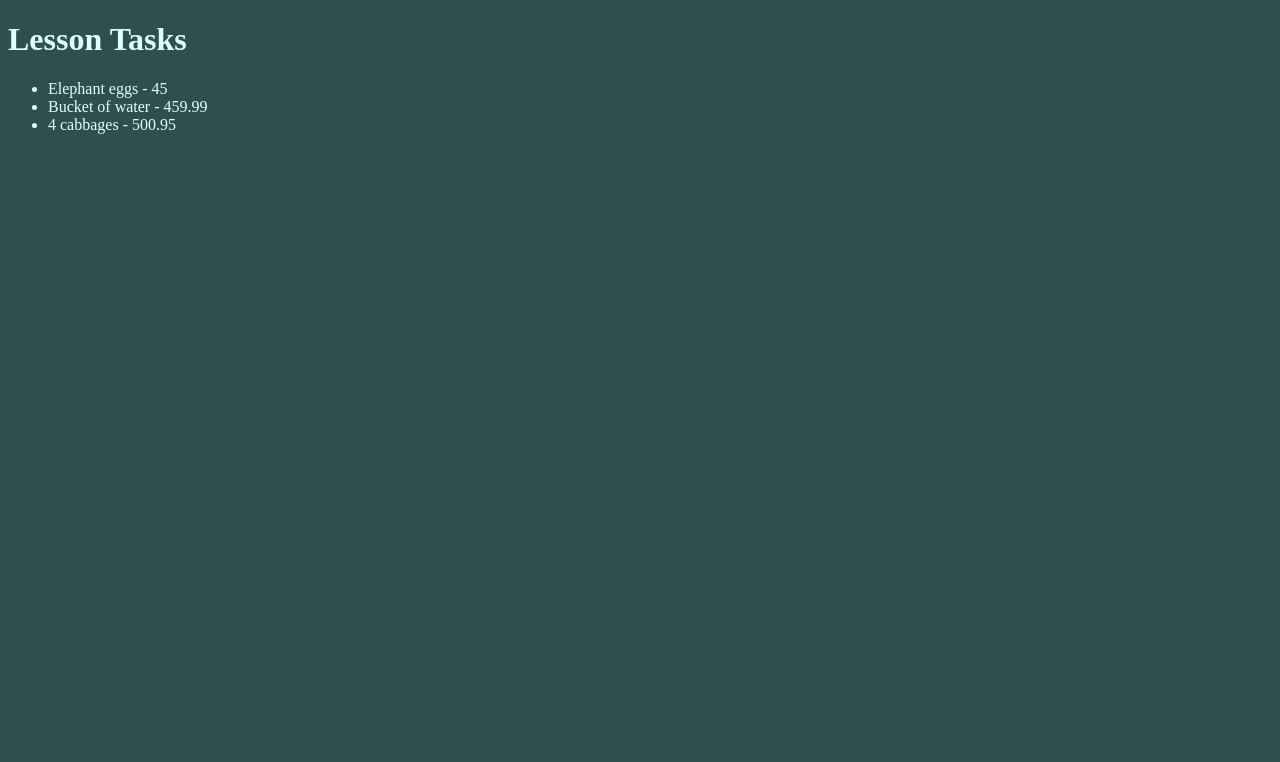
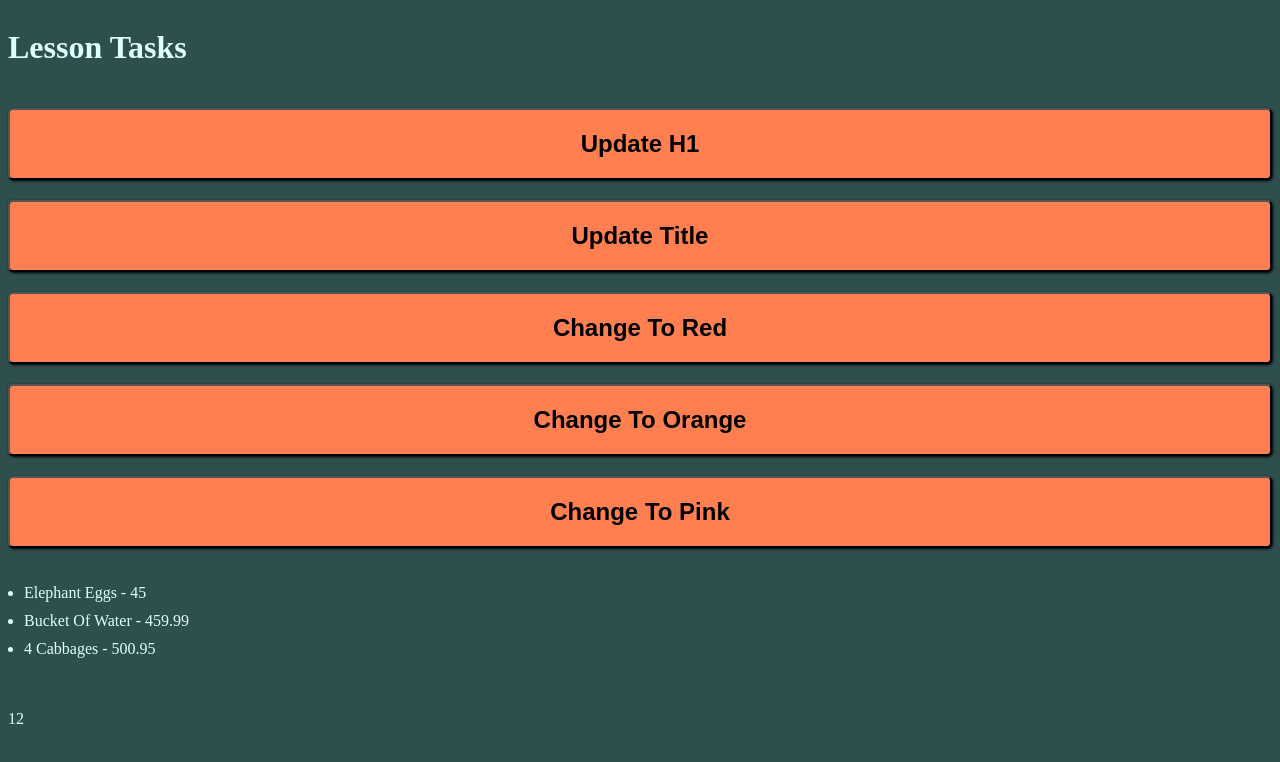
Before and after one commit to Torehirth/Lesson_tasks-programming_foundations, a plain HTML site: page index.html in a window 1280 px wide. Drawn offline with Linux system fonts and the light colour scheme.

Commit message:
did all questions part 4: introduction to functions - Module 2, styled some elements

```diff
--- a/css/stylesheet.css
+++ b/css/stylesheet.css
@@ -1,8 +1,34 @@
+* {
+  text-transform: capitalize;
+}
+
 body {
+  display: flex;
+  flex-direction: column;
+  gap: 20px;
   background-color: darkslategrey;
   color: lightcyan;
 }
 
-h1 {
-  text-transform: capitalize;
+.container {
+  display: flex;
+  flex-direction: column;
+  gap: 20px;
 }
+
+button {
+  padding: 20px 45px;
+  border-radius: 5px;
+  background-color: coral;
+  box-shadow: black 1px 1px 3px;
+  font-size: 1.5rem;
+  font-weight: bold;
+  color: black;
+}
+
+ul {
+  display: flex;
+  flex-direction: column;
+  gap: 10px;
+  padding-left: 1em;
+}
--- a/index.html
+++ b/index.html
@@ -9,9 +9,20 @@
     <title>Lesson tasks</title>
   </head>
   <body class="body" id="body">
-    <h1 class="top_heading" id="h1">lesson tasks</h1>
+    <div class="container">
+      <h1 class="top_heading" id="h1">lesson tasks</h1>
+
+      <button id="headingbtn">update h1</button>
+      <button id="titlebtn">update title</button>
+      <button id="redbtn">change to red</button>
+      <button id="orangebtn">change to orange</button>
+      <button id="pinkbtn">change to pink</button>
+    </div>
     <div>
       <ul id="list"></ul>
     </div>
+    <div>
+      <p id="result"></p>
+    </div>
   </body>
 </html>
--- a/js/script.js
+++ b/js/script.js
@@ -264,12 +264,112 @@ for (i = 0; i < products.length; i++) {
   listItems.innerHTML = listItems.innerHTML + "<li>" + products[i].name + " - " + products[i].price + "</li>";
 }
 
+// also correct below.
+
+// for (var i = 0; i < products.length; i++) {
+//   var details = products[i].name + " - " + products[i].price;
+//   listItems.innerHTML = listItems.innerHTML + "<li>" + details + "</li>";
+// }
+
 // Part 4: Introduction to functions
 console.log("Part 4: Introduction to functions");
 
-// Question 1
-// Question 2
-// Question 3
-// Question 4
-// Question 5:
-// Question 6:
+// Question 1: Declare and call a function that logs the string "What the func is this nonsense?"
+
+function logString() {
+  console.log("What the func is this nonsense?");
+}
+logString();
+
+// Question 2: Create and call a function with two arguments, firstName and lastName.
+// The function should log both the argument values with a space between them.
+
+function logName(firstName, lastName) {
+  var fullName = firstName + " " + lastName;
+  console.log(fullName);
+}
+logName("Emma", "Olsen");
+
+// Question 3: Create a function with two arguments, firstNumber and secondNumber.
+// Inside the function, check the type of the arguments.
+// If they are numbers, multiply them and return the result.
+// If either of them are not numbers return the message: "Please supply number values".
+// Call the function, assign the return value to a variable called result and log the variable.
+
+function logNumber(firstNumber, secondNumber) {
+  var typeOfFirstNumber = typeof firstNumber;
+  var typeOfSecondNumber = typeof secondNumber;
+
+  if (typeOfFirstNumber === "number" && typeOfSecondNumber === "number") {
+    return firstNumber * secondNumber;
+  } else return "Please supply number values";
+}
+var result = logNumber(10, 5);
+console.log(result);
+
+// Question 4: Create a function with three arguments.
+// Try and convert each argument to a number.
+// If any of the arguments cannot be converted to a number, return the message: "Invalid argument types".
+// If all arguments are numbers or can be converted to numbers, add them all and return the result.
+// Select the p element on the page and assign the result of the function call to be its innerHTML value.
+
+function convertToNumber(arg1, arg2, arg3) {
+  var num1 = parseInt(arg1);
+  var num2 = parseInt(arg2);
+  var num3 = parseInt(arg3);
+
+  if (isNaN(num1) || isNaN(num2) || isNaN(num3)) {
+    return "Invalid argument types";
+  }
+  var sum = num1 + num2 + num3;
+  return sum;
+}
+var result = convertToNumber(2, 4, 6);
+console.log(result);
+
+var htmlResult = document.querySelector("#result");
+htmlResult.innerHTML = result;
+
+// Question 5: Select the button with the class heading using document.querySelector.
+// Create a function and assign it to the onclick property of the button.
+// The function should select the h1 element on the page and update its innerHTML without replacing the existing value.
+// After clicking once, the innerHTML value should be Functions: Updated.
+// Clicking the button again would mean the heading reads: Functions: Updated: Updated
+
+var headingBtn = document.querySelector("#headingbtn");
+
+headingBtn.onclick = function () {
+  var h1Heading = document.querySelector("h1");
+  h1Heading.innerHTML += ": Updated";
+};
+
+// Question 6: Select the button with the class title.
+// When this is button is clicked, update the title of the page (not the heading, the HTML page title visible in the browser tab) to read: I've been updated.
+// Hint: use console.dir(document) to view the properties available on the document object.
+
+var btnTitle = document.querySelector("#titlebtn");
+
+function changeTitle() {
+  document.title = "I've been updated";
+}
+btnTitle.onclick = changeTitle;
+
+// Question 7: Select the buttons with the classes red, orange and pink.
+// Clicking on these buttons should change the background of the page to red, orange and pink respectively.
+
+var changeColourToRed = document.querySelector("#redbtn");
+var changeColourToOrange = document.querySelector("#orangebtn");
+var changeColourToPink = document.querySelector("#pinkbtn");
+
+function changeBackgroundColour(colour) {
+  document.body.style.backgroundColor = colour;
+}
+changeColourToRed.onclick = function () {
+  changeBackgroundColour("red");
+};
+changeColourToOrange.onclick = function () {
+  changeBackgroundColour("orange");
+};
+changeColourToPink.onclick = function () {
+  changeBackgroundColour("pink");
+};
```
